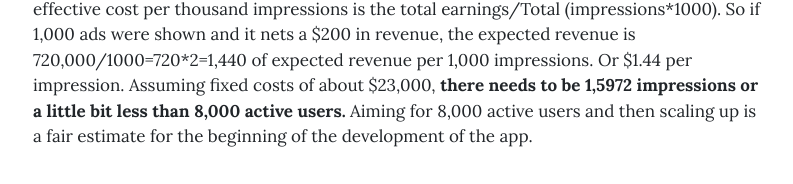
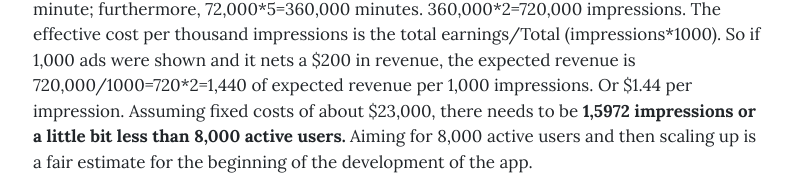
Before and after one commit to Vondev/booklist-blog, a website: page our-solution.html in a window 1280 px wide. Shown: the part 8039-8223 px from the top of the page, without its empty margins (242-1035 px from the left). Drawn offline with nearby package versions, Linux system fonts and the light colour scheme.

Commit message:
Changes to wording

```diff
--- a/our-solution.html
+++ b/our-solution.html
@@ -263,7 +263,7 @@
         <h3>8. Financial Assessment of Opportunity</h3>
 
         <p>
-          Our metric for success is <span class="bold">active users</span>. As we are starting out, we believe 100 new users a month would define success for our product. Though, we will explain later what it would take to be profitable.
+          Our metric for success is <span class="bold">active users</span>. As we are starting out, we believe 100 new users a month would define success for our product. We believe that this number is a good starting point for a small team like us. We will explain later the number it would take to be profitable once the product is released to market.
         </p>
 
 
@@ -278,12 +278,12 @@
         </p>
 
         <p>
-          An assumption of active <span class="bold">100,000</span> users in an application with only 90% of users not deleting the application has the potential of 90,000 users. Assuming only 80% have an internet connection, the total goes down to 72,000. An impression counts as an advertisement that plays for 30 seconds as a “normal” metric. There can be a maximum of 2 impressions per minute; furthermore, 72,000*5=360,000 minutes. 360,000*2=720,000 impressions. The effective cost per thousand impressions is the total earnings/Total (impressions*1000). So if 1,000 ads were shown and it nets a $200 in revenue, the expected revenue is 720,000/1000=720*2=1,440 of expected revenue per 1,000 impressions. Or $1.44 per impression. Assuming fixed costs of about $23,000, <span class="bold">there needs to be 1,5972 impressions or a little bit less than 8,000 active users.</span> Aiming for 8,000 active users and then scaling up is a fair estimate for the beginning of the development of the app.
+          An assumption of active <span class="bold">100,000</span> users in an application with only 90% of users not deleting the application has the potential of 90,000 users. Assuming only 80% have an internet connection, the total goes down to 72,000. An impression counts as an advertisement that plays for 30 seconds as a “normal” metric. There can be a maximum of 2 impressions per minute; furthermore, 72,000*5=360,000 minutes. 360,000*2=720,000 impressions. The effective cost per thousand impressions is the total earnings/Total (impressions*1000). So if 1,000 ads were shown and it nets a $200 in revenue, the expected revenue is 720,000/1000=720*2=1,440 of expected revenue per 1,000 impressions. Or $1.44 per impression. Assuming fixed costs of about $23,000, there needs to be <span class="bold">1,5972 impressions or a little bit less than 8,000 active users.</span> Aiming for 8,000 active users and then scaling up is a fair estimate for the beginning of the development of the app.
 
         </p>
 
         <p>
-          We believe that this is more than attainable based on the market opportunity. According to a Pew research study our target audience is very likely to have read a book from start to finish in the last 12 months (80% of 18-49 yr olds and 92% of college graduates reported that the had in 2017). The last US Census reports that there are 39,097,500 aged within our segment. With 34% of US adults (25 yrs and older) holding a degree, we can be certain at least 13,000,000 US adults would be situated in our target (25-35, college graduates). Though we cannot assume that the 92% who have reported themselves as readers would fall into our more narrow avid reader category, if we say that 50% of that number is, therefore may be interested in our concept our or market size sits comfortably at <span class="bold">6.5 million</span>.
+          We believe that this is more than attainable based on the market opportunity. According to a Pew research study our target audience is very likely to have read a book from start to finish in the last 12 months (80% of 18-49 yr olds and 92% of college graduates reported that the had in 2017). The last US Census reports that there are 39,097,500 aged within our segment. With 34% of US adults (25 yrs and older) holding a degree, we can be certain at least 13,000,000 US adults would be situated in our target (25-35, college graduates). Though we cannot assume that the 92% who have reported themselves as readers would fall into our more narrow avid reader category, if we estimate that 50% of that number read avidly, our market size would then sit comfortably at <span class="bold">6.5 million</span>.
         </p>
 
 
```
